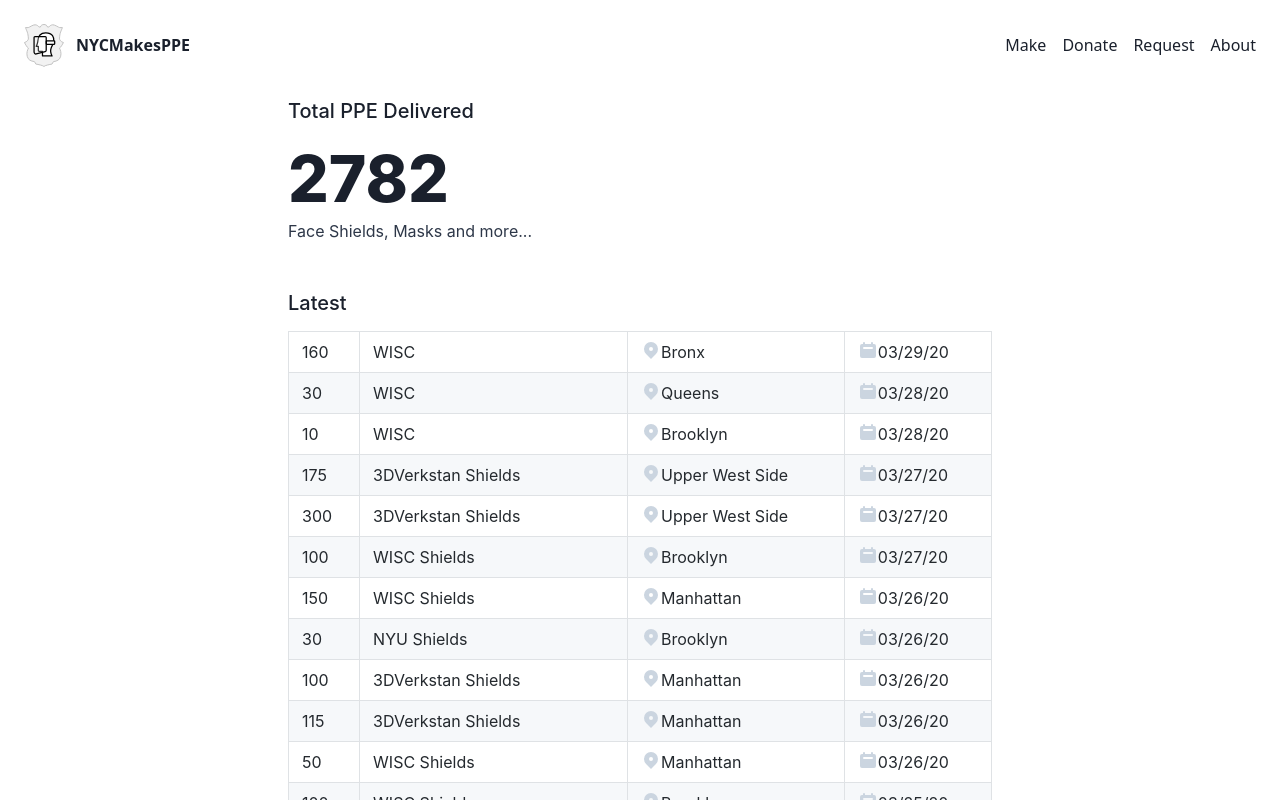
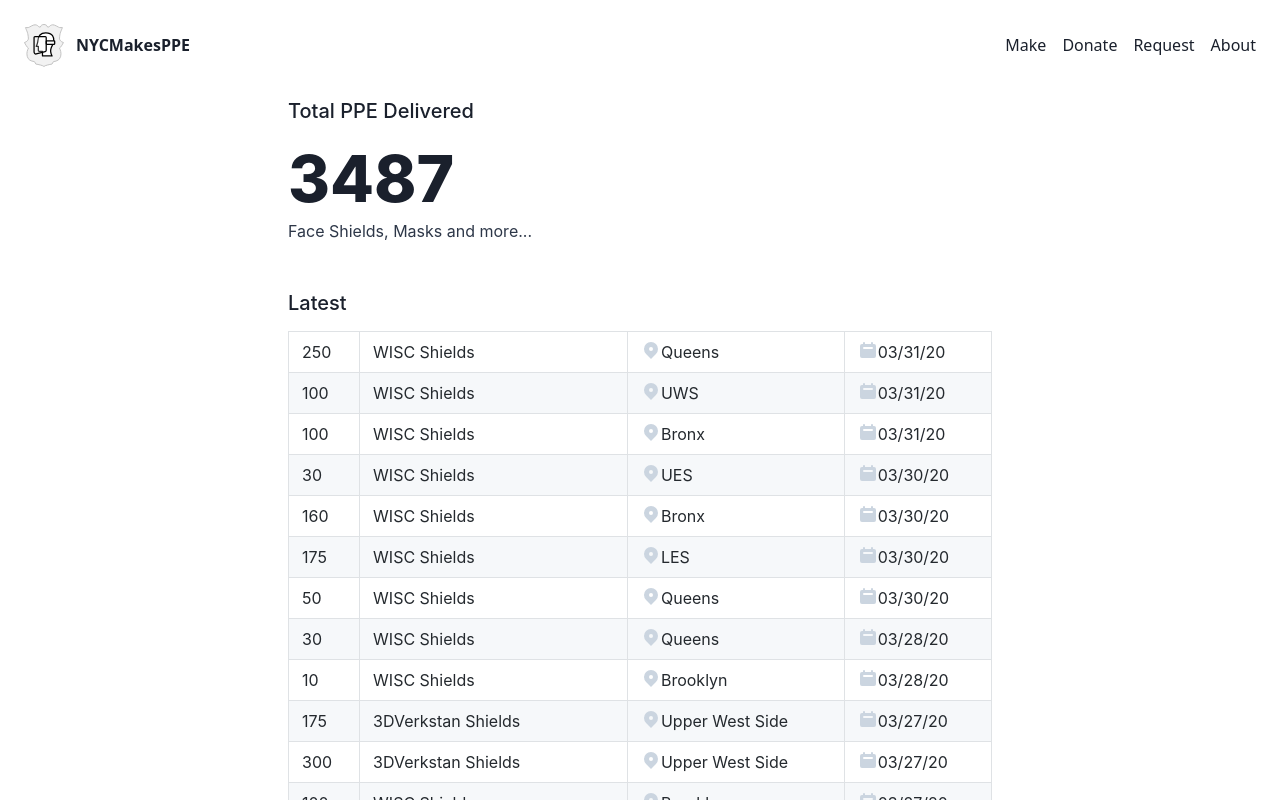
Before and after one commit to NYCPPE/nyc-makers-vs-covid, a Next.js app: page /stats in a window 1280 px wide. Shown: the top 800 px of the page. Built offline with nearby package versions, Linux system fonts and the light colour scheme; what @tailwindcss/ui would draw is missing.

Commit message:
Delivery updates for 3/30 and 3/31

```diff
--- a/components/totals.js
+++ b/components/totals.js
@@ -1,21 +1,57 @@
 export default [
   {
+    count: 250,
+    date: '03/31/20',
+    hospital: 'Queens',
+    type: 'WISC Shields'
+  },
+  {
+    count: 100,
+    date: '03/31/20',
+    hospital: 'UWS',
+    type: 'WISC Shields'
+  },
+  {
+    count: 100,
+    date: '03/31/20',
+    hospital: 'Bronx',
+    type: 'WISC Shields'
+  },
+  {
+    count: 30,
+    date: '03/30/20',
+    hospital: 'UES',
+    type: 'WISC Shields'
+  },
+  {
     count: 160,
-    date: '03/29/20',
+    date: '03/30/20',
     hospital: 'Bronx',
-    type: 'WISC'
+    type: 'WISC Shields'
+  },
+  {
+    count: 175,
+    date: '03/30/20',
+    hospital: 'LES',
+    type: 'WISC Shields'
+  },
+  {
+    count: 50,
+    date: '03/30/20',
+    hospital: 'Queens',
+    type: 'WISC Shields'
   },
   {
     count: 30,
     date: '03/28/20',
     hospital: 'Queens',
-    type: 'WISC'
+    type: 'WISC Shields'
   },
   {
     count: 10,
     date: '03/28/20',
     hospital: 'Brooklyn',
-    type: 'WISC'
+    type: 'WISC Shields'
   },
   {
     count: 175,
```
